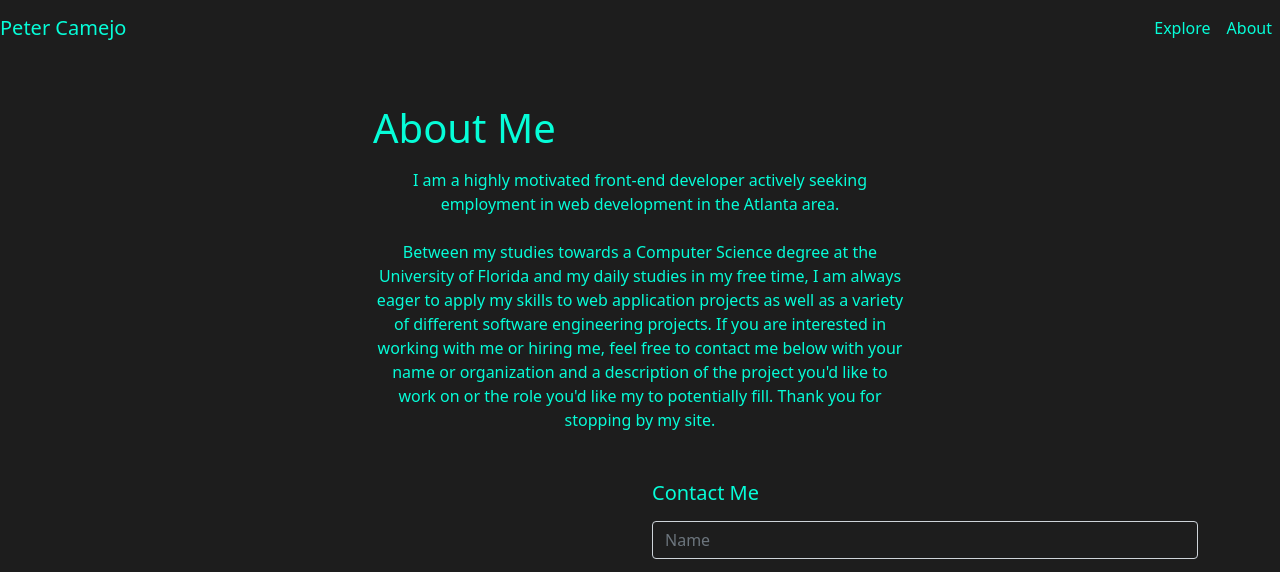
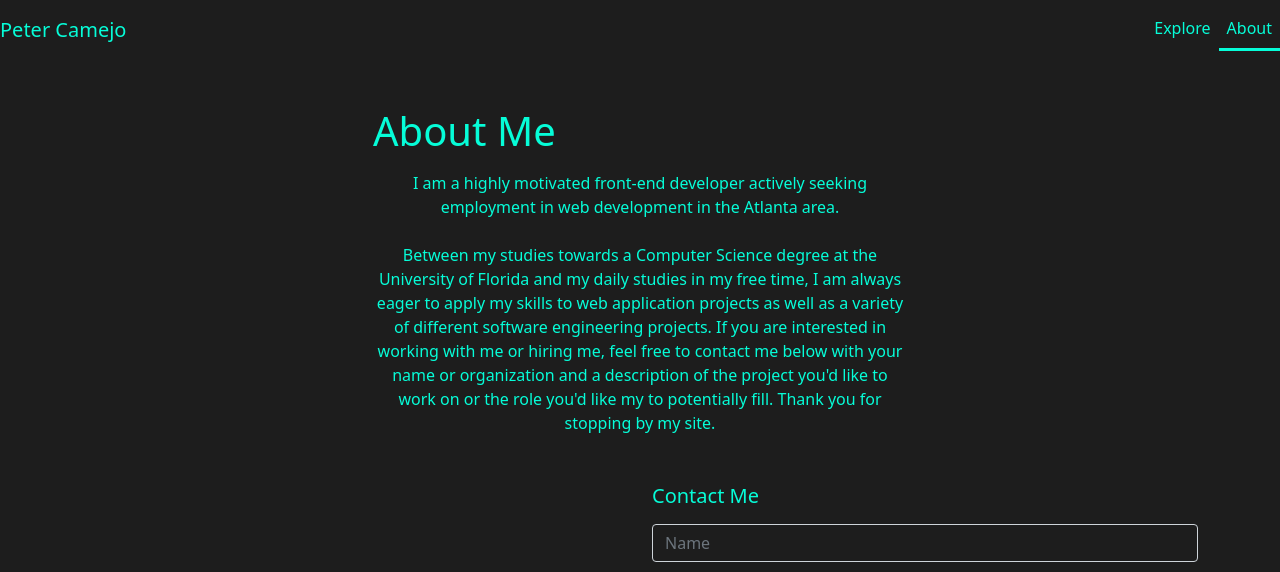
Before and after one commit to PeterCamejo/petercamejo.github.io, a website: page about.html in a window 1280 px wide. Shown: the top 572 px of the page. Drawn offline with nearby package versions, Linux system fonts and the light colour scheme.

Commit message:
edited CSS to fix active navbar element underline

```diff
--- a/app.css
+++ b/app.css
@@ -51,7 +51,7 @@ input, textarea{
 }
 
 /* Underline active navbar element */
-.navbar-light .navbar-nav .active{
+.navbar-dark .navbar-nav .active{
 	border-bottom: 3px solid #06fdd8;
         color: #06fdd8;
 }
```
